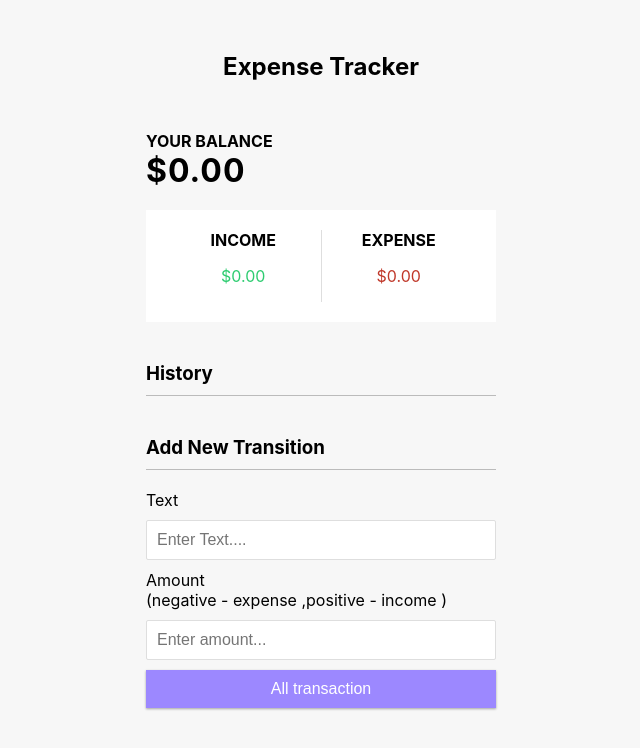
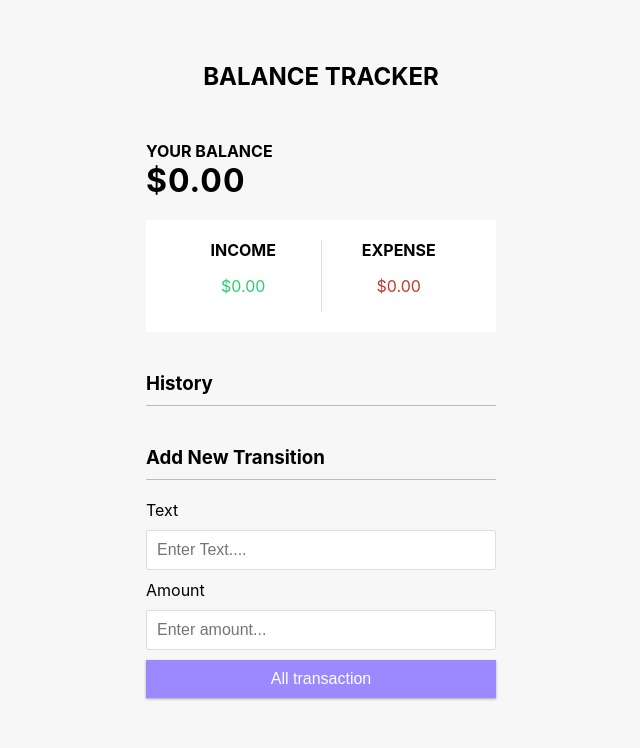
Before and after one commit to zaidgatta/zaid.html, a plain HTML site: page index.html in a window 1280 px wide. Shown: the whole page, without its empty margins (319-959 px from the left). Drawn offline with Linux system fonts and the light colour scheme.

Commit message:
Add files via upload

```diff
--- a/index.html
+++ b/index.html
@@ -6,11 +6,11 @@
       name="viewport"
       content="width=device-width, initial-scale=1.0"
     />
-    <title>Expense Tracker</title>
+    <title>Balance Tracker</title>
     <link rel="stylesheet" href="style.css" />
   </head>
   <body>
-    <h2>Expense Tracker</h2>
+    <h2>BALANCE TRACKER</h2>
     <div class="container">
       <h4>Your Balance</h4>
       <h1 id="balance">$0.00</h1>
@@ -43,7 +43,7 @@
               <input type="text" id="text" placeholder="Enter Text...."/>
           </div>
           <div class="form-control">
-              <label for="amount">Amount <br> (negative - expense ,positive - income )</label>
+              <label for="amount">Amount <br></label>
               <input type="number" id="amount" placeholder="Enter amount...">
           </div>
           <button class="btn">All transaction</button>
```
